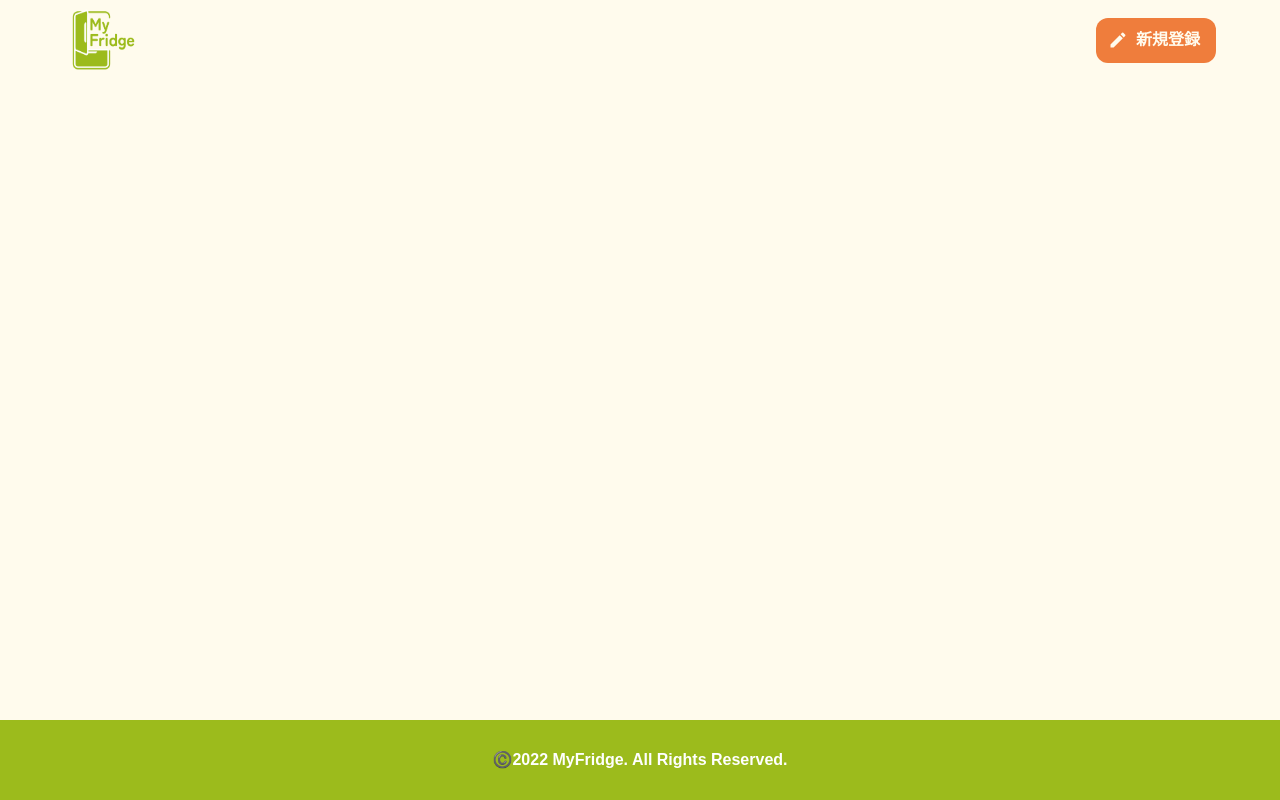
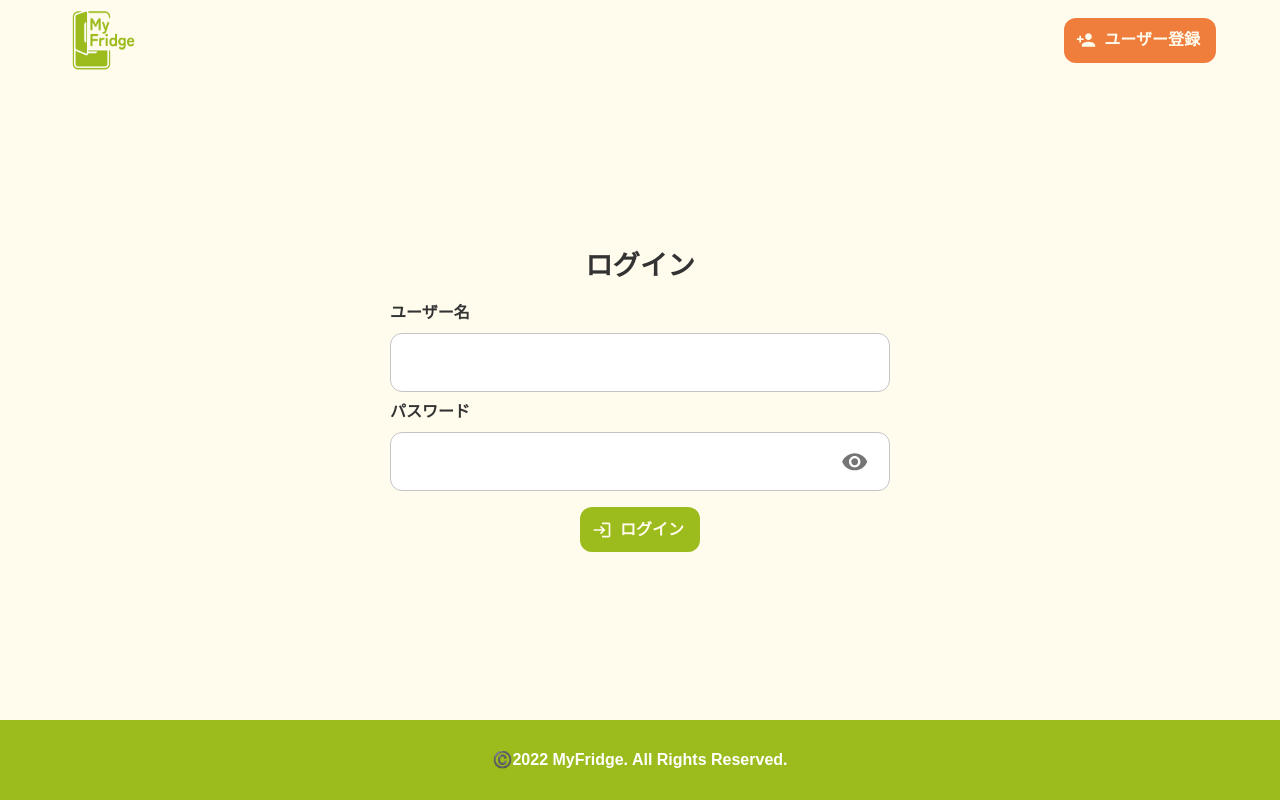
Before and after one commit to masaokaka/my-fridge-frontend, a React (Vite) app in the folder src/: page / in a window 1280 px wide. Built offline with nearby package versions, Linux system fonts and the light colour scheme; no server answers; a web font is replaced by a local one.

Commit message:
add: #17 ログイン画面のUI実装 ・ユーザー登録画面UIも一部修正

```diff
--- /dev/null
+++ b/src/src/components/pages/Login/const.ts
@@ -0,0 +1,15 @@
+export const validationRules = {
+  username: {
+    required: {
+      value: true,
+      message: '入力は必須です。',
+    },
+    max: { value: 24, message: '24文字以内で入力してください。' },
+  },
+  password: {
+    required: {
+      value: true,
+      message: '入力は必須です。',
+    },
+  },
+};
--- /dev/null
+++ b/src/src/components/pages/Login/container.tsx
@@ -0,0 +1,63 @@
+import { useState } from 'react';
+import { useForm } from 'react-hook-form';
+import { useNavigate } from 'react-router';
+import { AxiosError } from 'axios';
+import sha512 from 'crypto-js/sha512';
+import Cookies from 'js-cookie';
+import LoginPresenter from './presenter';
+import {
+  LoginAPIParamType,
+  LoginAPIResponseType,
+  LoginFormValueType,
+} from './types';
+import { axios } from '../../../lib/axios';
+
+/**
+ * ログイン画面
+ *
+ * @returns コンポーネント
+ */
+const LoginContainer = () => {
+  const navigate = useNavigate();
+  const [canSeePassword, setCanSeePassword] = useState(false);
+  const [serverError, setServerError] = useState('');
+  const { handleSubmit, control } = useForm<LoginFormValueType>({
+    defaultValues: {
+      username: '',
+      password: '',
+    },
+  });
+  /** ログインAPI実行 */
+  const login = async ({ username, password }: LoginAPIParamType) => {
+    const hashedPassword = sha512(password).toString();
+    try {
+      const { data } = await axios.post<LoginAPIResponseType>('account', {
+        username,
+        password: hashedPassword,
+      });
+      if (data.sessionId) {
+        Cookies.set('sessionId', data.sessionId, { expires: 7 });
+      }
+      navigate('/');
+    } catch (error) {
+      if (error instanceof AxiosError) {
+        console.log(error);
+        setServerError(error.message);
+      }
+    }
+  };
+  const showPassword = () => {
+    setCanSeePassword((prev) => !prev);
+  };
+  const props = {
+    handleSubmit,
+    login,
+    control,
+    canSeePassword,
+    showPassword,
+    serverError,
+  };
+  return <LoginPresenter {...props} />;
+};
+
+export default LoginContainer;
--- a/src/src/components/pages/Login/index.tsx
+++ b/src/src/components/pages/Login/index.tsx
@@ -1 +1 @@
-export { default as Login } from './presenter';
+export { default as Login } from './container';
--- a/src/src/components/pages/Login/presenter.tsx
+++ b/src/src/components/pages/Login/presenter.tsx
@@ -1,3 +1,127 @@
-const Login = () => <div>AAA</div>;
+import { ReactNode } from 'react';
+import { Control, Controller, UseFormHandleSubmit } from 'react-hook-form';
+import { Box, IconButton, InputLabel, Stack, Typography } from '@mui/material';
+import { Login, Visibility, VisibilityOff } from '@mui/icons-material';
+import { CustomTextField } from '../../uiParts/CustomTextField';
+import { CustomButton } from '../../uiParts/CustomButton';
+import { LoginAPIParamType, LoginFormValueType } from './types';
+import { validationRules } from './const';
+import { TEXT_COLOR } from '../../../style';
 
-export default Login;
+type Props = {
+  control: Control<LoginFormValueType>;
+  handleSubmit: UseFormHandleSubmit<LoginFormValueType, undefined>;
+  login: (data: LoginAPIParamType) => Promise<void>;
+  canSeePassword: boolean;
+  showPassword: () => void;
+  serverError: string;
+};
+
+const FormLabelText = ({
+  children,
+  htmlFor,
+}: {
+  children: ReactNode;
+  htmlFor: string;
+}) => (
+  <InputLabel
+    htmlFor={htmlFor}
+    sx={{ mr: 'auto', '&:hover': { cursor: 'pointer' } }}
+  >
+    <Typography fontSize={16} fontWeight="bold" color={TEXT_COLOR}>
+      {children}
+    </Typography>
+  </InputLabel>
+);
+
+/**
+ * ログイン画面
+ *
+ * @returns コンポーネント
+ */
+const LoginPresenter = ({
+  control,
+  handleSubmit,
+  login,
+  canSeePassword,
+  showPassword,
+  serverError,
+}: Props) => (
+  <Box textAlign="center" width={{ xs: '100%', sm: '500px' }} my="auto">
+    <Typography variant="h5" fontWeight="bold" mb={2}>
+      ログイン
+    </Typography>
+    <Stack
+      component="form"
+      noValidate
+      onSubmit={handleSubmit(login)}
+      gap={1}
+      textAlign="left"
+    >
+      <FormLabelText htmlFor="username">ユーザー名</FormLabelText>
+      <Controller
+        name="username"
+        control={control}
+        rules={validationRules.username}
+        render={({
+          field: { value, onChange, ref },
+          fieldState: { error },
+        }) => (
+          <CustomTextField
+            id="username"
+            type="text"
+            autoComplete="username"
+            value={value}
+            onChange={onChange}
+            inputRef={ref}
+            error={Boolean(error)}
+            helperText={error?.message}
+          />
+        )}
+      />
+      <FormLabelText htmlFor="password">パスワード</FormLabelText>
+      <Controller
+        name="password"
+        control={control}
+        rules={validationRules.password}
+        render={({
+          field: { value, onChange, ref },
+          fieldState: { error },
+        }) => (
+          <CustomTextField
+            id="password"
+            type={canSeePassword ? 'text' : 'password'}
+            autoComplete="password"
+            icon={
+              <IconButton onClick={showPassword}>
+                {canSeePassword ? <VisibilityOff /> : <Visibility />}
+              </IconButton>
+            }
+            value={value}
+            onChange={onChange}
+            inputRef={ref}
+            error={Boolean(error)}
+            helperText={error?.message}
+          />
+        )}
+      />
+      {serverError && (
+        <Typography color="error" fontWeight={600}>
+          {serverError}
+        </Typography>
+      )}
+      <Box mt={1} textAlign="center">
+        <CustomButton
+          variant="contained"
+          color="primary"
+          startIcon={<Login />}
+          type="submit"
+        >
+          ログイン
+        </CustomButton>
+      </Box>
+    </Stack>
+  </Box>
+);
+
+export default LoginPresenter;
--- /dev/null
+++ b/src/src/components/pages/Login/types.ts
@@ -0,0 +1,16 @@
+export type LoginFormValueType = {
+  username: string;
+  password: string;
+};
+
+export type LoginAPIParamType = {
+  username: string;
+  password: string;
+};
+
+export type LoginAPIResponseType = {
+  fridgeExists: boolean;
+  sessionId: string;
+  userId: string;
+  username: string;
+};
--- a/src/src/components/pages/RegisterUser/container.tsx
+++ b/src/src/components/pages/RegisterUser/container.tsx
@@ -7,7 +7,7 @@ import Cookies from 'js-cookie';
 import RegisterUserPresenter from './presenter';
 import {
   RegisterUserAPIParamType,
-  RegisterUserAPIresponseType,
+  RegisterUserAPIResponseType,
   UserInfoType,
 } from './types';
 import { axios } from '../../../lib/axios';
@@ -40,7 +40,7 @@ const RegisterUserContainer = () => {
   }: RegisterUserAPIParamType) => {
     const hashedPassword = sha512(password).toString();
     try {
-      const { data } = await axios.post<RegisterUserAPIresponseType>(
+      const { data } = await axios.post<RegisterUserAPIResponseType>(
         'account',
         {
           username,
--- a/src/src/components/pages/RegisterUser/presenter.tsx
+++ b/src/src/components/pages/RegisterUser/presenter.tsx
@@ -13,7 +13,7 @@ import {
   Stack,
   Typography,
 } from '@mui/material';
-import { Edit, Visibility, VisibilityOff } from '@mui/icons-material';
+import { PersonAdd, Visibility, VisibilityOff } from '@mui/icons-material';
 import { CustomTextField } from '../../uiParts/CustomTextField';
 import { CustomButton } from '../../uiParts/CustomButton';
 import GoogleAuthButtonImg from '../../../assets/google_sign_in_img.png';
@@ -24,7 +24,7 @@ import { TEXT_COLOR } from '../../../style';
 type Props = {
   control: Control<UserInfoType>;
   handleSubmit: UseFormHandleSubmit<UserInfoType, undefined>;
-  registerUser: (data: UserInfoType) => void;
+  registerUser: (data: UserInfoType) => Promise<void>;
   getValues: UseFormGetValues<UserInfoType>;
   canSeePassword: {
     password: boolean;
@@ -65,9 +65,9 @@ const RegisterUserPresenter = ({
   showPassword,
   serverError,
 }: Props) => (
-  <Box textAlign="center" width={{ xs: '100%', sm: '500px' }}>
+  <Box textAlign="center" width={{ xs: '100%', sm: '500px' }} my="auto">
     <Typography variant="h5" fontWeight="bold" mb={2}>
-      新規登録
+      ユーザー登録
     </Typography>
     <Stack
       component="form"
@@ -76,11 +76,6 @@ const RegisterUserPresenter = ({
       gap={1}
       textAlign="left"
     >
-      {serverError && (
-        <Typography color="error" fontWeight={600}>
-          {serverError}
-        </Typography>
-      )}
       <FormLabelText htmlFor="username">ユーザー名</FormLabelText>
       <Controller
         name="username"
@@ -189,9 +184,18 @@ const RegisterUserPresenter = ({
           />
         )}
       />
+      {serverError && (
+        <Typography color="error" fontWeight={600}>
+          {serverError}
+        </Typography>
+      )}
       <Box mt={1} textAlign="center">
-        <CustomButton variant="contained" startIcon={<Edit />} type="submit">
-          新規登録
+        <CustomButton
+          variant="contained"
+          startIcon={<PersonAdd />}
+          type="submit"
+        >
+          登録
         </CustomButton>
       </Box>
     </Stack>
--- a/src/src/components/pages/RegisterUser/types.ts
+++ b/src/src/components/pages/RegisterUser/types.ts
@@ -11,7 +11,7 @@ export type RegisterUserAPIParamType = {
   password: string;
 };
 
-export type RegisterUserAPIresponseType = {
+export type RegisterUserAPIResponseType = {
   fridgeExists: boolean;
   sessionId: string;
   userId: string;
--- a/src/src/components/uniqueParts/PublicHeader/presenter.tsx
+++ b/src/src/components/uniqueParts/PublicHeader/presenter.tsx
@@ -1,7 +1,7 @@
 import { useMemo } from 'react';
 import { Link, useLocation, useNavigate } from 'react-router-dom';
 import { Box, Container, styled, AppBar, Toolbar } from '@mui/material';
-import { Login, Edit } from '@mui/icons-material';
+import { Login, PersonAdd } from '@mui/icons-material';
 import {
   PUBLIC_HEADER_HEIGHT_MOBILE,
   PUBLIC_HEADER_HEIGHT_PC,
@@ -60,11 +60,11 @@ const PublicHeader = () => {
           </Box>
           <Box>
             <CustomButton
-              startIcon={<Edit />}
+              startIcon={<PersonAdd />}
               variant="contained"
               onClick={() => navigate('./register')}
             >
-              新規登録
+              ユーザー登録
             </CustomButton>
           </Box>
         </>
@@ -74,11 +74,11 @@ const PublicHeader = () => {
       return (
         <Box>
           <CustomButton
-            startIcon={<Edit />}
+            startIcon={<PersonAdd />}
             variant="contained"
             onClick={() => navigate('./register')}
           >
-            新規登録
+            ユーザー登録
           </CustomButton>
         </Box>
       );
--- a/src/src/routes/public.tsx
+++ b/src/src/routes/public.tsx
@@ -45,7 +45,7 @@ export const publicRoutes = [
         element: <ResetPassword />,
       },
       {
-        path: '*',
+        path: '/',
         element: <Login />,
       },
     ],
```
